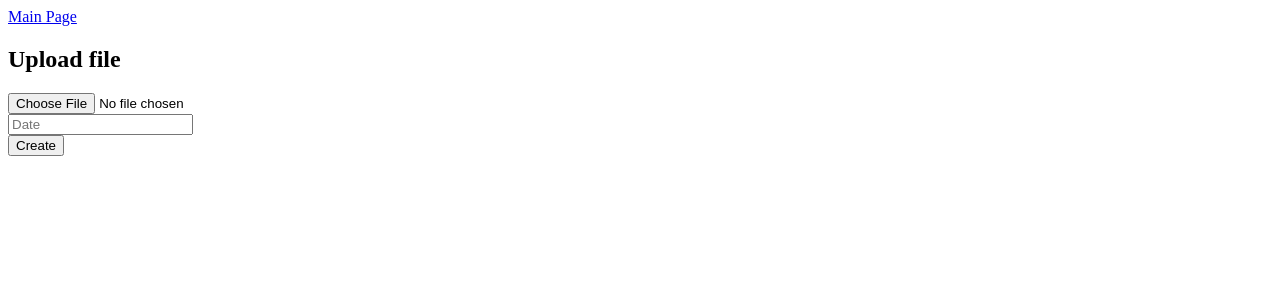
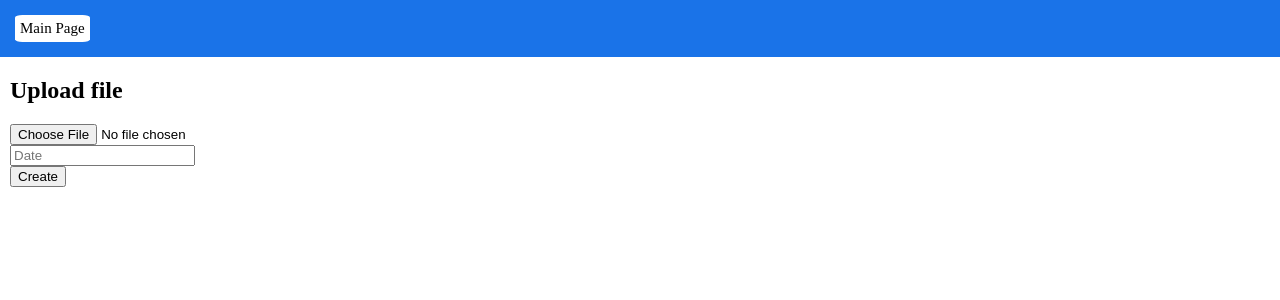
Before and after one commit to gabrielsenadc/foto_do_dia-website, a Flask app: page /upload in a window 1280 px wide. Shown: the top 300 px of the page. Run offline with Flask 3, Linux system fonts and the light colour scheme.

Commit message:
melhorias estéticas gerais

```diff
--- a/static/styles/sobre.css
+++ b/static/styles/sobre.css
@@ -9,7 +9,7 @@ body div{
 }
 
 img {
-    width: 80vw;
+    width: 40vw;
     margin-bottom: 50px;
 }
 
--- a/static/styles/upload.css
+++ b/static/styles/upload.css
@@ -1,7 +1,12 @@
+body{
+    margin: 0;
+}
+
 .image-grid {
     display: flex;
     gap: 10px;
     flex-direction: column;
+    margin-left: 10px;
 }
 
 img {
@@ -20,3 +25,32 @@ img {
     display: flex;
     gap: 10px;
 }
+
+.header {
+    display: flex;
+    justify-content: space-between;
+    background-color: #1a73e8;
+    padding: 15px;
+}
+
+.header a {
+    text-decoration: none;
+    color: black;
+    padding: 5px;
+    background-color: white;
+    border-radius: 10%;
+    font-size: 15px;
+}
+
+.header a:hover {
+    background-color: lightgray;
+}
+
+form {
+    margin-left: 10px;
+    margin-bottom: 10px;
+}
+
+h2 {
+    margin-left: 10px;
+}
--- a/templates/rank.html
+++ b/templates/rank.html
@@ -17,7 +17,7 @@
 
     <ul>
         {% for person in people%}
-          <li> {{ person }} </li>
+          <li> <a style="text-decoration: none;color: black;" href="{{url_for('person', name=person.name)}}"> {{ person }} </a></li>
         {% endfor %}
     </ul>
 
```
